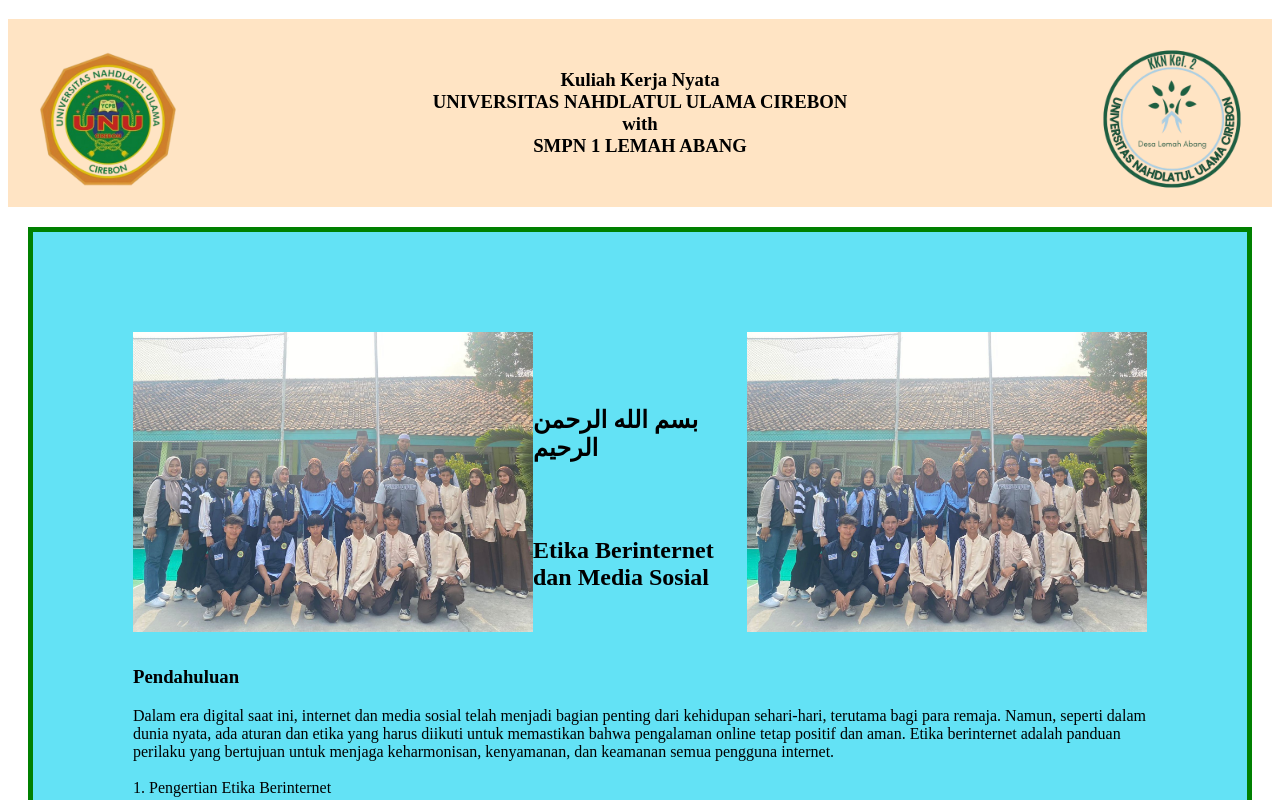
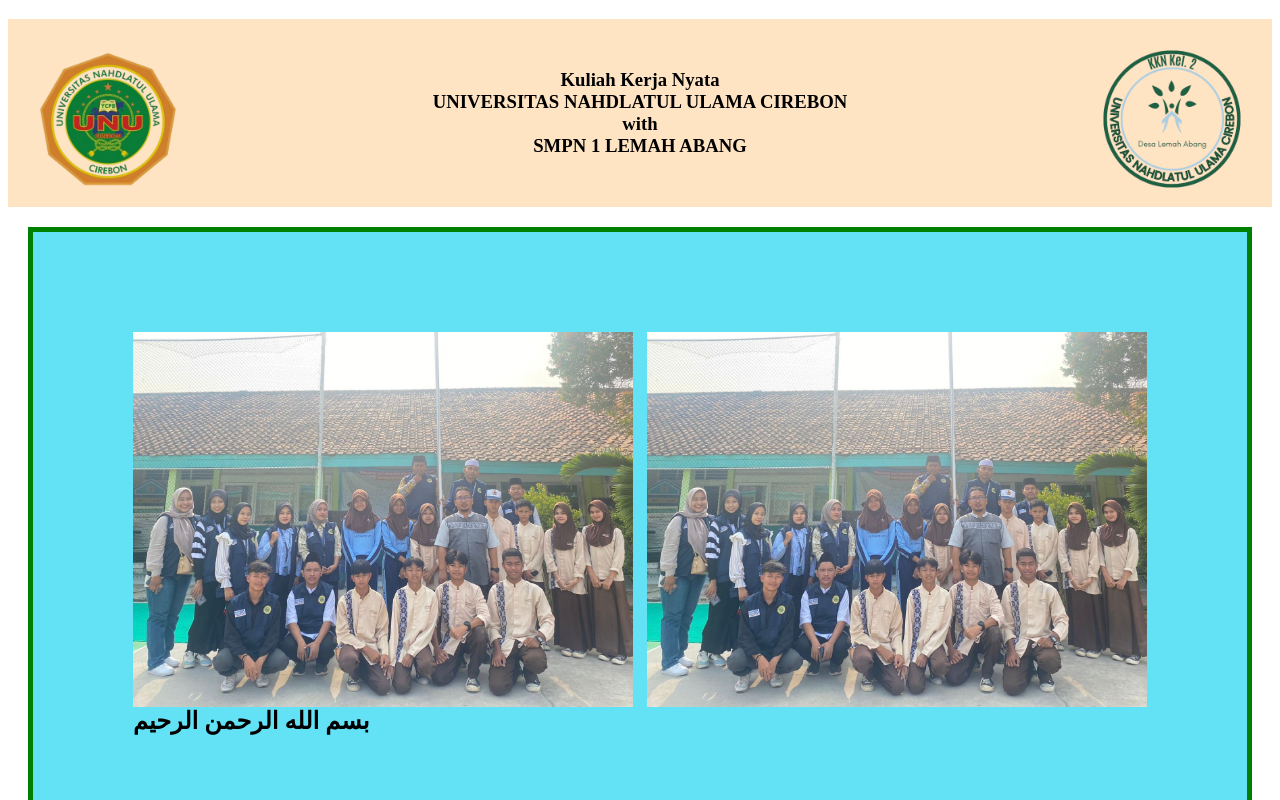
Before and after one commit to KKNUNUCIREBON02/website, a plain HTML site: page index.html in a window 1280 px wide. Shown: the top 800 px of the page. Drawn offline with Linux system fonts and the light colour scheme.

Commit message:
Update index.html

```diff
--- a/index.html
+++ b/index.html
@@ -36,8 +36,8 @@
         <h3 id="myHeader">Kuliah Kerja Nyata</br>UNIVERSITAS NAHDLATUL ULAMA CIREBON</br>with</br>SMPN 1 LEMAH ABANG</h3>
     </header>
     <div class="city">
-        <img align="right" src="assets/SMP1.jpg" alt="logo" width="400">
-        <img align="left" src="assets/SMP1.jpg" alt="logo" width="400"></br>
+        <img align="right" src="assets/SMP1.jpg" alt="logo" width="500">
+        <img align="left" src="assets/SMP1.jpg" alt="logo" width="500"></br>
         </br></br><h2>   بسم الله الرحمن الرحيم</h2></br>
     </br><h2>Etika Berinternet dan Media Sosial</h2></br>
     </br><h3>Pendahuluan</h3>
```
